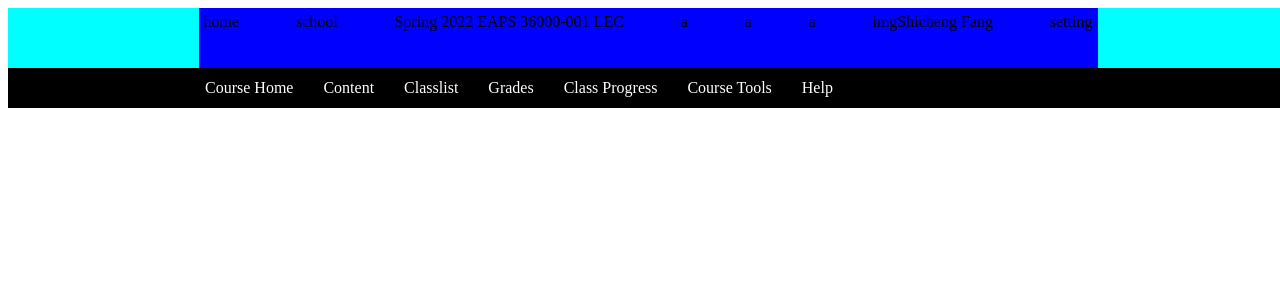
After one commit to fsc1118/ChongLangTV, a Django app: template templates/BrightSpace/Header.html in a window 1280 px wide. The commit adds this page. Shown: the top 300 px of the page. Run offline with Django 4.2, Linux system fonts and the light colour scheme; the template is opened without the code that fills it, so the values that code supplies are empty.

Commit message:
add template and stylesheet

```diff
--- /dev/null
+++ b/static/BrightSpace/css/1.css
@@ -0,0 +1,48 @@
+body {
+    width: 100%;
+}
+
+header {
+    width: 100%;
+    height: 100px;
+}
+
+#nav_bar {
+    height: 60%;
+    width: 100%;
+    background-color: blue;
+    display: flex;
+}
+.Paddle {
+    width: 15%;
+    background-color: aqua;
+}
+#utils {
+    height: 40%;
+    width: 100%;
+    background-color: black;
+    display: flex;
+}
+#nav_content {
+    width: 70%;
+    padding: 5px;
+    display: flex;
+    justify-content: space-between;
+}
+#person {
+    display: flex;
+}
+#util_content {
+    margin-left: 15%;
+    width: 70%;
+    padding: 5px;
+    display: flex;
+    justify-content: left;
+}
+
+.util_item {
+    display: flex;
+    align-items: center;
+    color: white;
+    padding-right: 30px;
+}
--- /dev/null
+++ b/templates/BrightSpace/Header.html
@@ -0,0 +1,43 @@
+<!DOCTYPE html>
+<html lang="en">
+<head>
+  <meta charset="UTF-8">
+  <title></title>
+  <link rel="stylesheet" href="1.css">
+</head>
+<body>
+    <header>
+
+        <div id="nav_bar">
+            <div class="Paddle"></div>
+            <div id="nav_content">
+                <div id="home">home</div>
+                <div id="school_flag">school</div>
+                <div id="course_title">Spring 2022 EAPS 36000-001 LEC</div>
+                <div id="course_selector">a</div>
+                <div id="message">a</div>
+                <div id="alert">a</div>
+                <div id="person">
+                    <div>img</div>
+                    <div>Shicheng Fang</div>
+                </div>
+                <div id="setting">setting</div>
+            </div>
+            <div class="Paddle"></div>
+        </div>
+        <div id="utils">
+            <!-- <div class="Paddle"></div> -->
+            <div id="util_content">
+                <div class="util_item">Course Home</div>
+                <div class="util_item">Content</div>
+                <div class="util_item">Classlist</div>
+                <div class="util_item">Grades</div>
+                <div class="util_item">Class Progress</div>
+                <div class="util_item">Course Tools</div>
+                <div class="util_item">Help</div>
+            </div>
+            <!-- <div class="Paddle"></div> -->
+        </div>
+    </header>
+</body>
+</html>
--- a/templates/BrightSpace/signin.html
+++ b/templates/BrightSpace/signin.html
@@ -13,6 +13,6 @@
     <input type="submit" value="Submit">
 </form>
 {% load static %}
-<script src="{% static "signInCheck.js" %}"></script>
+<script src="{% statich "BrightSpace/signInCeck.js" %}"></script>
 </body>
 </html>
```
Also changed, not shown: static/BrightSpace/javascript/signInCheck.js (renamed from static/signInCheck.js, +6 -5 lines).
